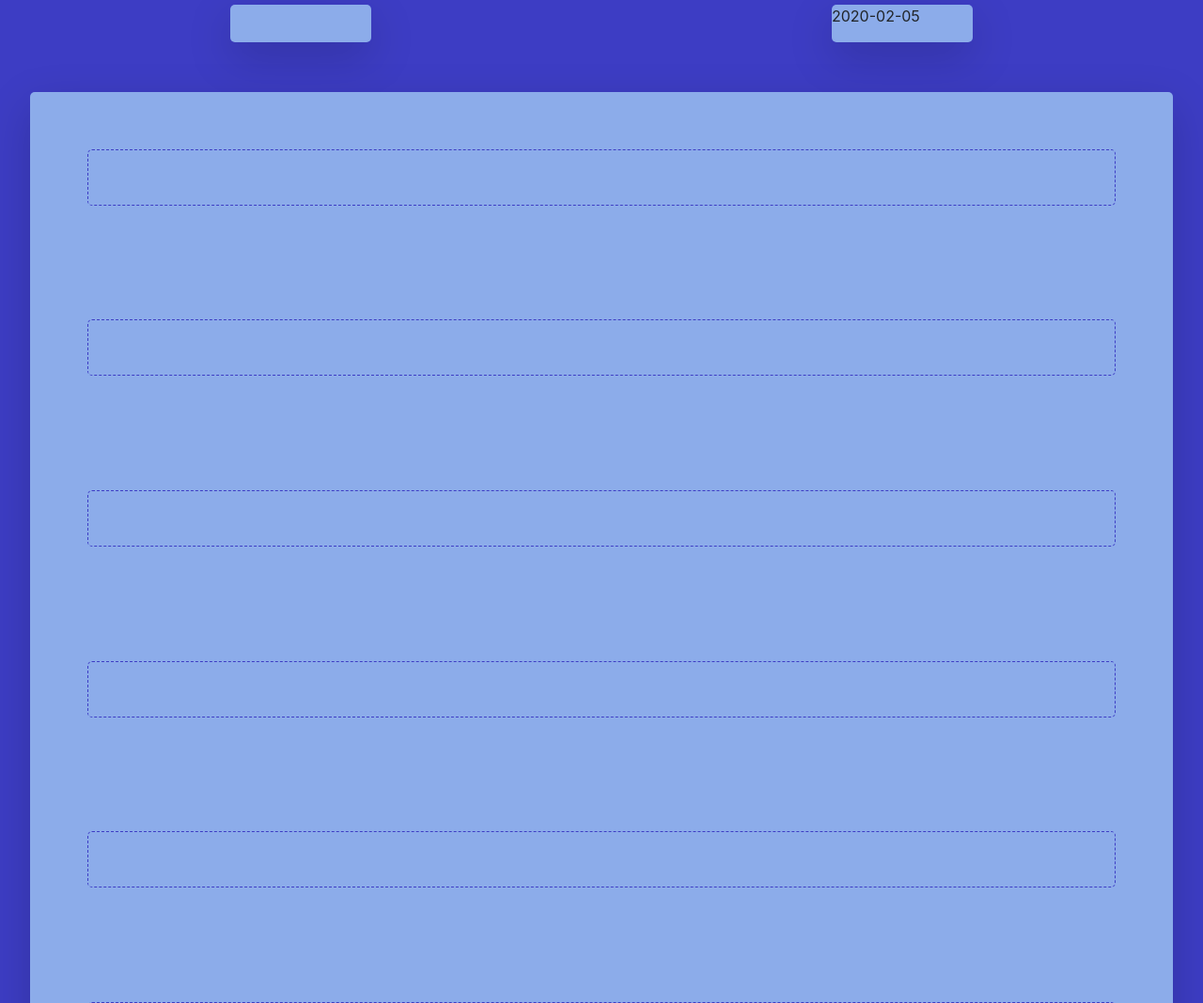
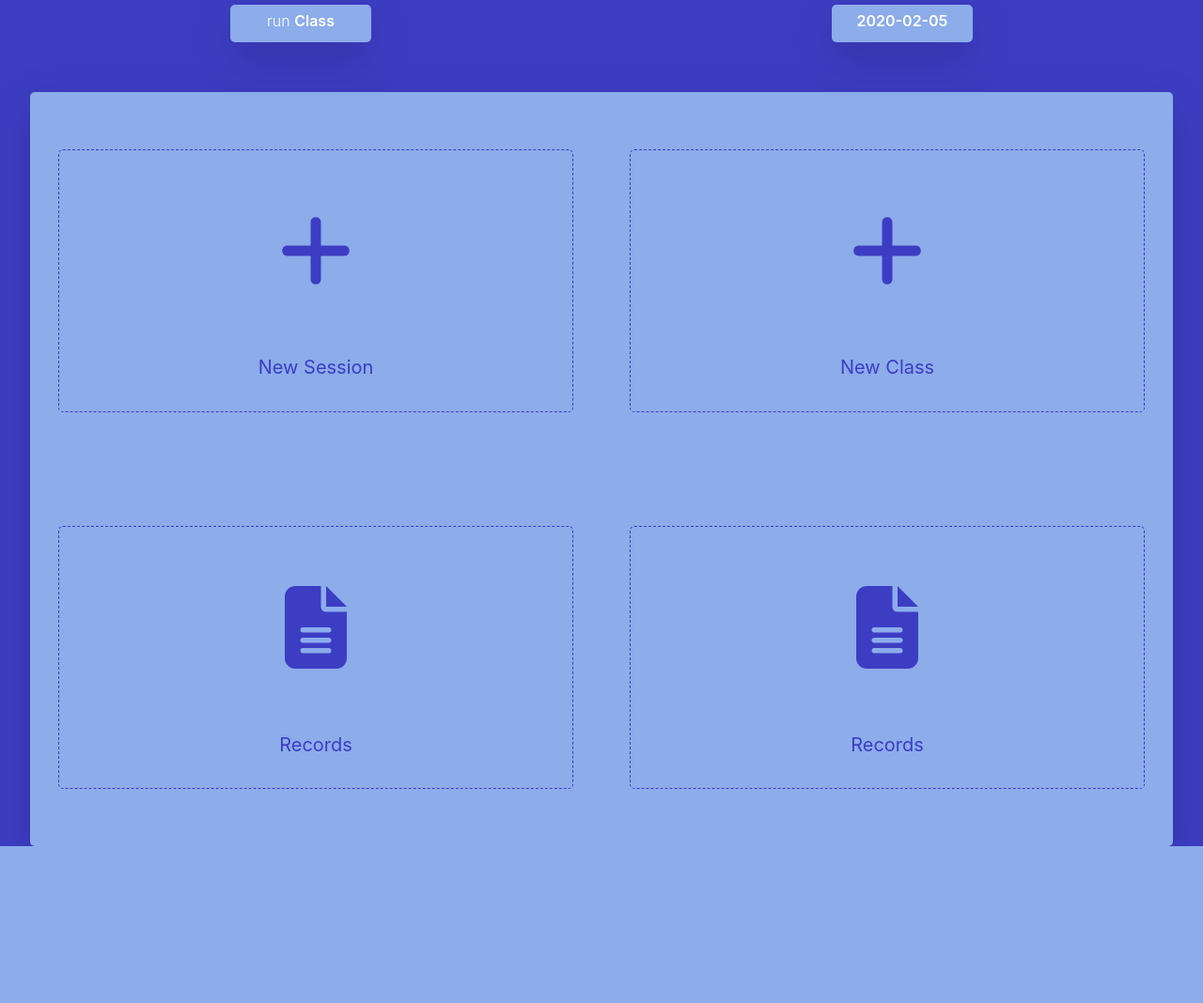
Before and after one commit to yeboah326/runClass, a Flask app: page / in a window 1280 px wide. Shown: the top 1068 px of the page at 94% size. After the commit the page ends 901 px from the top, so only its background shows below. Run offline with Flask 2, Linux system fonts and the light colour scheme; some libraries are stand-ins or nearby versions.

Commit message:
completed work on the landing page

```diff
--- a/app.py
+++ b/app.py
@@ -10,7 +10,7 @@ today = str(date.today())
 @app.route('/')
 
 def index():
-    return render_template("list.html", today = today)
+    return render_template("index.html", today = today)
 
 
 if __name__ == "__main__":
--- a/static/css/custom.css
+++ b/static/css/custom.css
@@ -4,6 +4,27 @@ body{
     height: 100vh;
 }
 
+/* Logo */
+.thin{
+    font-weight: 300;
+    color: white;
+    padding: 0;
+}
+
+.thick{
+    font-weight: 600;
+    color: white;
+    padding: 0;
+}
+
+
+
+/* General CSS Shit */
+
+.c-text-center{
+    text-align: center;
+    vertical-align: middle;
+}
 /* .home-page{
     background-color: rgb(61, 61, 196);
     height: 100vh;
@@ -21,6 +42,8 @@ body{
     background-color: #8cacea;
     margin: 5px;
     border-radius: 5px 5px;
+    padding: 5px;
+    /* display: flex; */
 }
 
 /* Body Section */
@@ -54,8 +77,30 @@ body{
     margin-bottom: 5%;
     border: dashed rgb(61, 61, 196) 1.5px;
     border-radius: 5px 5px;
+    /* Sub */
+    display: flex;
+    flex-flow: row wrap;
+    padding: 10px;
 }
 
+.box-one{
+    width: 100%;
+    height: 75%;
+    /* border: 2px solid pink; */
+    padding: 5px;
+     /*Sub*/
+     display: flex;
+     justify-content: center;
+     align-items: center;
+
+}
+.box-two{
+    width: 100%;
+    height: 15%;
+    /* border: 2px solid pink; */
+}
+
+/* List Two Page */
 .sub-two-two{
     width: 90%;
     height: 7.5vh;
@@ -65,5 +110,38 @@ body{
     margin-bottom: 5%;
     border: dashed rgb(61, 61, 196) 1.5px;
     border-radius: 5px 5px;
+}
 
+.main-mid{
+    display: flex;
+    flex-flow: row nowrap;
+    justify-content: center;
+    margin-top: 1vh;
+    margin-bottom: 1vh;
 }
+
+.sub-two-mid{
+    width: 80%;
+    /* height: 90vh; */
+    background-color: #8cacea;
+    border-radius: 5px 5px;
+    margin-top: 1.0vh;
+    /* Sub Boxes */
+    display: flex;
+    flex-flow: row wrap;
+    justify-content: space-around;
+    align-items: center;
+}
+
+/* List Two Page */
+
+/* Icons */
+.icon{
+    font-size: 5.50em;
+    color: rgb(61, 61, 196);
+}
+
+.c-text-one{
+    font-size: 1.25em;
+    color: rgb(61, 61, 196);
+}
--- a/templates/base.html
+++ b/templates/base.html
@@ -8,6 +8,8 @@
     <!-- Bootstrap CDN -->
     <link rel="stylesheet" href="https://stackpath.bootstrapcdn.com/bootstrap/4.4.1/css/bootstrap.min.css" integrity="sha384-Vkoo8x4CGsO3+Hhxv8T/Q5PaXtkKtu6ug5TOeNV6gBiFeWPGFN9MuhOf23Q9Ifjh" crossorigin="anonymous">
     <link rel="stylesheet" href="{{ url_for('static', filename='css/custom.css') }}">
+    <!-- Font Awesome CDN -->
+    <script src="https://kit.fontawesome.com/ca41ef68d9.js" crossorigin="anonymous"></script>
     <title>{% block title %} {% endblock%}</title>
 </head>
 <body>
--- a/templates/index.html
+++ b/templates/index.html
@@ -7,17 +7,42 @@
 <!-- Navigation Area -->
 <div class="main-one ">
 
-    <div class="sub-one shadow-lg"></div>
-    <div class="sub-one shadow-lg">{{ today }}</div>
+    <div class="sub-one shadow-lg c-text-center">
+        <span class="thin">run</span>
+        <span class="thick">Class</span>
+    </div>
+    <div class="sub-one shadow-lg c-text-center">
+        <span class="thick">{{ today }}</span>
+    </div>
 </div>
 
 <!-- Body Sections -->
 <div class="main-two">
     <div class="sub-two shadow-lg">
-        <div class="sub-two-one"></div>
-        <div class="sub-two-one"></div>
-        <div class="sub-two-one"></div>
-        <div class="sub-two-one"></div>
+        <div class="sub-two-one">
+            <div class="box-one">
+                <span class="fas fa-plus icon c-text-center"></span>
+            </div>
+            <div class="box-two c-text-one c-text-center">New Session</div>
+        </div>
+        <div class="sub-two-one">
+            <div class="box-one">
+                <span class="fas fa-plus icon c-text-center"></span>
+            </div>
+            <div class="box-two c-text-one c-text-center">New Class</div>
+        </div>
+        <div class="sub-two-one">
+            <div class="box-one">
+                <span class="fas fa-file-alt icon c-text-center"></span>
+            </div>
+            <div class="box-two c-text-one c-text-center">Records</div>
+        </div>
+        <div class="sub-two-one">
+            <div class="box-one">
+                <span class="fas fa-file-alt icon c-text-center"></span>
+            </div>
+            <div class="box-two c-text-one c-text-center">Records</div>
+        </div>
 
     </div>
 </div>
```
Also changed, not shown: templates/list2.html (added, +39 -0 lines).
